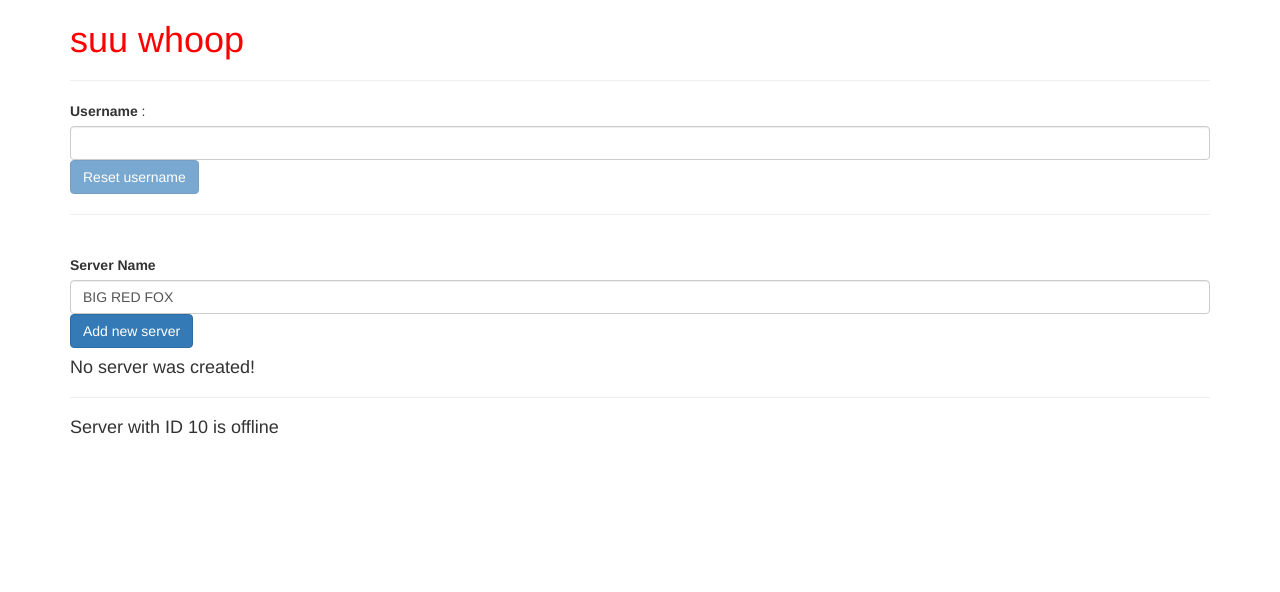
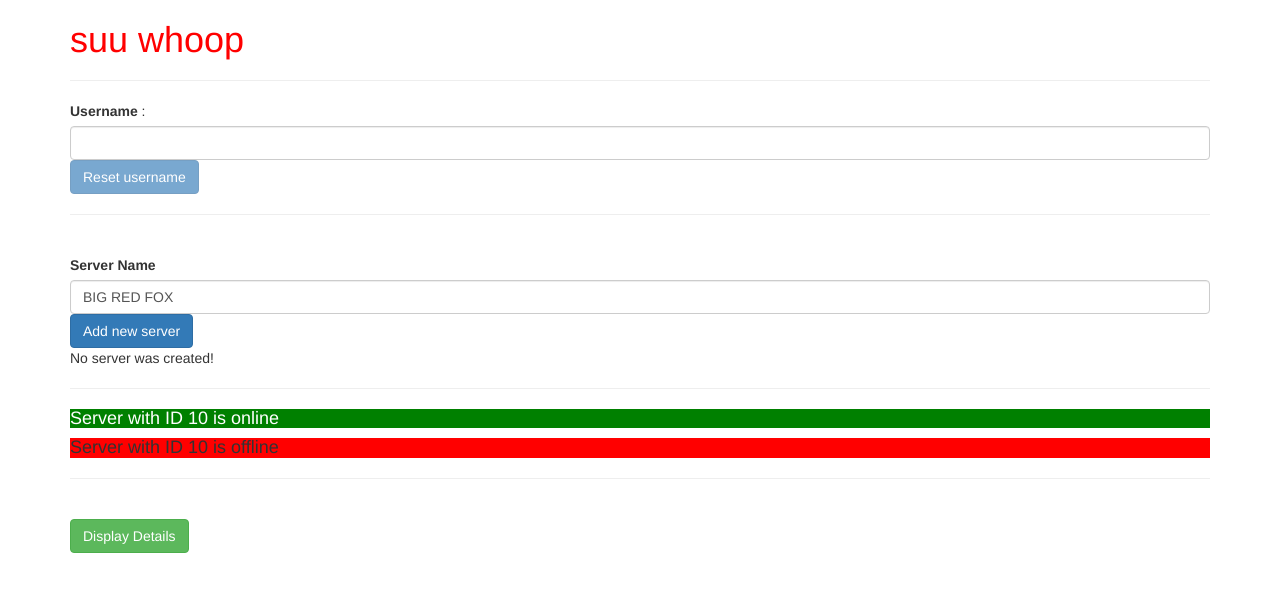
Before and after one commit to JoseLoarca/angular-app, an Angular app: page / in a window 1280 px wide. Shown: the top 592 px of the page. Built offline with nearby package versions, Linux system fonts and the light colour scheme.

Commit message:
practicing ngif, ngstyle, ngclass, ngfor

```diff
--- a/src/app/server/server.component.html
+++ b/src/app/server/server.component.html
@@ -1 +1,2 @@
-<h4>Server with ID {{ serverId }} is {{serverStatus}}</h4>
+<h4 [ngStyle]="{backgroundColor: getColor()}"
+    [ngClass]="{online: serverStatus == 'online'}">Server with ID {{ serverId }} is {{serverStatus}}</h4>
--- a/src/app/server/server.component.ts
+++ b/src/app/server/server.component.ts
@@ -2,10 +2,27 @@ import {Component} from '@angular/core';
 
 @Component({
   selector: 'app-server',
-  templateUrl : './server.component.html'
+  templateUrl : './server.component.html',
+  styles: [`
+    .online {
+      color: white;
+    }
+  `]
 })
 
 export class ServerComponent {
   serverId = 10;
   serverStatus = 'offline';
+
+  constructor() {
+    this.serverStatus = Math.random() > 0.5 ? 'online' : 'offline';
+  }
+
+  getServerStatus() {
+    return this.serverStatus;
+  }
+
+  getColor() {
+    return this.serverStatus === 'online' ? 'green' : 'red';
+  }
 }
--- a/src/app/servers/servers.component.css
+++ b/src/app/servers/servers.component.css
@@ -0,0 +1,3 @@
+.white-text {
+  color: white;
+}
--- a/src/app/servers/servers.component.html
+++ b/src/app/servers/servers.component.html
@@ -3,7 +3,8 @@
 <button
   class="btn btn-primary"
   [disabled]="!allowClickButton"
-  (click)="resetUsername()">Reset username</button>
+  (click)="resetUsername()">Reset username
+</button>
 <hr>
 <br>
 <label for="serverName">Server Name</label><!--: {{serverName}}-->
@@ -12,7 +13,25 @@
 <button
   class="btn btn-primary"
   [disabled]="!allowNewServer"
-  (click)="onCreateServer()">Add new server</button>
-<h4>{{serverCreationStatus}}</h4>
+  (click)="onCreateServer()">Add new server
+</button>
+<!--<h4>{{serverCreationStatus}}</h4>-->
+<p *ngIf="serverCreated; else noServer">Server was created, server name is {{ serverName }}</p>
+<ng-template #noServer>
+  <p>No server was created!</p>
+</ng-template>
 <hr>
-<app-server></app-server>
+<app-server *ngFor="let server of servers"></app-server>
+<hr>
+<br>
+<!--<button-->
+<!--class="btn btn-success" (click)="showSecret = !showSecret">Display Details</button>-->
+<button
+  class="btn btn-success" (click)="onToggleDetails()">Display Details
+</button>
+<p *ngIf="showSecret">Secret Password: SUU WHOOP</p>
+<div
+  *ngFor="let logItem of log"
+  [ngStyle]="{backgroundColor: logItem >= 5 ? 'blue' : 'transparent'}"
+  [ngClass]="{'white-text': logItem >= 5}"
+  >{{ logItem }}</div>
--- a/src/app/servers/servers.component.ts
+++ b/src/app/servers/servers.component.ts
@@ -11,6 +11,10 @@ export class ServersComponent implements OnInit {
   username = '';
   serverCreationStatus = 'No server was created!';
   allowClickButton = false;
+  serverCreated = false;
+  servers = ['suu whoop server', 'og server'];
+  showSecret = false;
+  log = [];
 
   constructor() {
     // () => {} es lo mismo que function(){}
@@ -22,7 +26,14 @@ export class ServersComponent implements OnInit {
   ngOnInit() {
   }
 
+  onToggleDetails() {
+    this.showSecret = !this.showSecret;
+    this.log.push(this.log.length + 1);
+  }
+
   onCreateServer() {
+    this.serverCreated = true;
+    this.servers.push(this.serverName);
     this.serverCreationStatus = 'Server was created! The name is: ' + this.serverName;
   }
 
```
